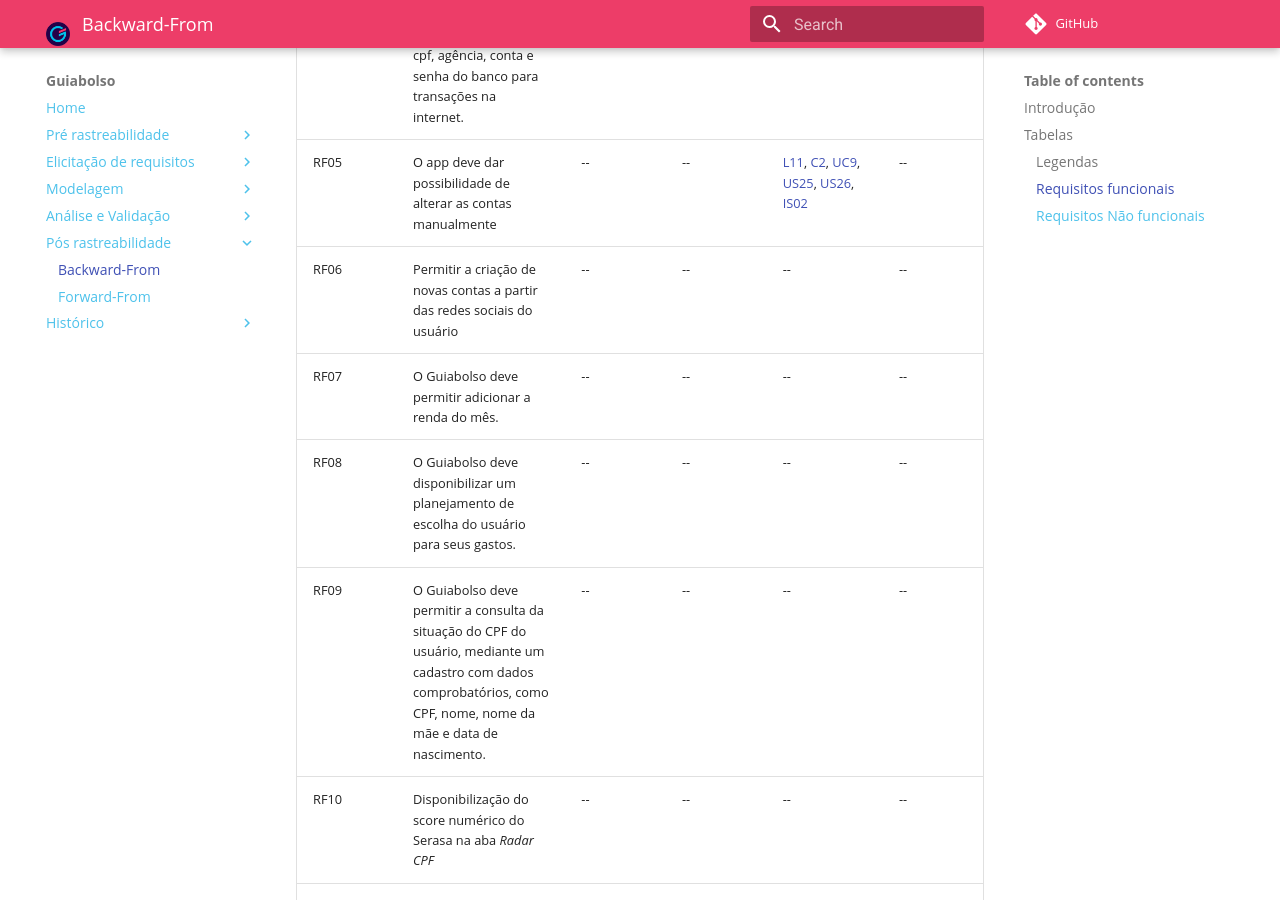
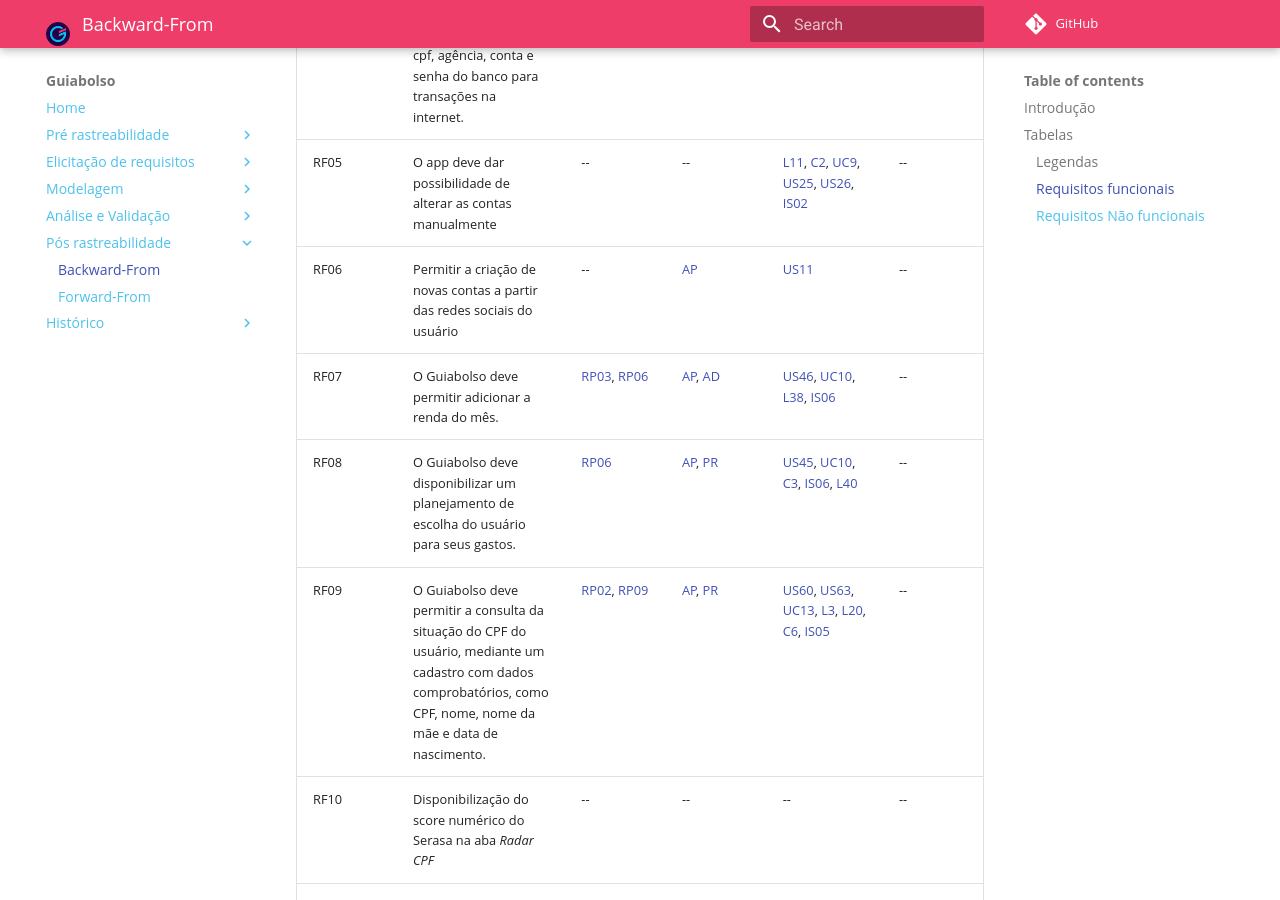
Before and after one commit to fga-disciplinas/2019.1-Guia-Bolso, an MkDocs documentation site: the page built from docs/pos-rastreabilidade/backward.md, in a window 1280 px wide and 900 px high, scrolled down 1585 px. Built offline with MkDocs 1.6.1 and Material for MkDocs 9.7.7, drawn with Linux system fonts in a browser that asks for light colours; comment, search, counter and statistics services are not loaded; old or Windows-style settings are respelled for this version of MkDocs; some of the changed text lies outside the part shown.

Commit message:
add backward até o 10

```diff
--- a/docs/pos-rastreabilidade/backward.md
+++ b/docs/pos-rastreabilidade/backward.md
@@ -12,7 +12,7 @@
 |Modelagem | US | User history (backlog)|Elicitação | AP | Análise de protocolo | | |
 |Modelagem | UC | Caso de uso |Elicitação | AD | Análise de discurso (brainstorm) |
 |Modelagem | C | Cenário |Elicitação | ENT | Entrevista |
-|Modelagem | R* | Requisito de (...)|Elicitação | INS | Instrospecção |
+|Elicitação | PR | Requisito de (...)|Elicitação | INS | Instrospecção |
 |Modelagem | IS | I star |Elicitação | Q | Questionário |
 |Modelagem | L | Léxicos |Elicitação | ST | Storytelling |
 |Modelagem | NFR | NFR Framework |--- | --- | --- |
@@ -28,10 +28,10 @@
 | RF03 | O aplicativo deve permitir a adição de mais de uma conta bancária.|[RP06](../../pre-rastreabilidade/richpicture/#rp06-financeiro-aba), [RP08](../../pre-rastreabilidade/richpicture/#rp08-configuracoes)|[AP](../../elicitacao-de-requisitos/analise-de-protocolo#verbalizacao-do-usuario)|[US26](../../modelagem/backlog#us26-visualizar-contas-e-cartoes-cadastrados), [US25](../../modelagem/backlog#us25-cadastrar-uma-nova-conta-ou-cartao), [US24](../../modelagem/backlog#c24-adicionar-conta-manual), [US27](../../modelagem/backlog#us27-remover-conta-ou-cartao), [L33](../../modelagem/lexicos#l33-conta-bancaria), [L12](../../modelagem/lexicos#l12-conta-automatica), [L11](../../modelagem/lexicos#l11-conta-manual), [UC5](../../modelagem/casos_de_uso/#uc5-atualizar-contas-e-cartoes), [UC9](../../modelagem/casos_de_uso/#uc9-adicionar-conta-bancaria-e-manual), [UC4](../../modelagem/casos_de_uso/#uc4-visualizar-contas-bancarias-e-cartoes), [IS02](../../modelagem/istar/#is02-adicionar-contas-e-cartoes), [AP](../../elicitacao-de-requisitos/analise-de-protocolo#verbalizacao-do-usuario) |--|
 | RF04 | O Guiabolso deve permitir adicionar uma conta mediante a inserção de dados válidos, como nome, cpf, agência, conta e senha do banco para transações na internet.|[RP08](../../pre-rastreabilidade/richpicture/#rp08-configuracoes)|--|[US11](../../modelagem/backlog#us11-elaborar-formulario), [US12](../../modelagem/backlog#us12-validacao-dados-de-cadastro), [US14](../../modelagem/backlog#us14-validacao-cadastro-duplicado), [US16](../../modelagem/backlog#us16-fazer-login), [US17](../../modelagem/backlog#us17-fazer-logout), [RTD04](../../modelagem/especificacao/#rtd04-cadastro), [UC1](../../modelagem/casos_de_uso/#uc1-fazer-login), [UC2](../../modelagem/casos_de_uso/#uc2-cadastrar-login) |--|
 | RF05 | O app deve dar possibilidade de alterar as contas manualmente|--|--|[L11](../../modelagem/lexicos#l11-conta-manual), [C2](../../modelagem/cenarios/#c2-adicionar-transacao-com-conta-manual), [UC9](../../modelagem/casos_de_uso/#uc9-adicionar-conta-bancaria-e-manual), [US25](../../modelagem/backlog#us25-cadastrar-uma-nova-conta-ou-cartao), [US26](../../modelagem/backlog#us26-visualizar-contas-e-cartoes-cadastrados), [IS02](../../modelagem/istar/#is02-adicionar-contas-e-cartoes) |--|
-| RF06 | Permitir a criação de novas contas a partir das redes sociais do usuário | --|--|--|--|
-| RF07 | O Guiabolso deve permitir adicionar a renda do mês.| --|--|--|--|
-| RF08 | O Guiabolso deve disponibilizar um planejamento de escolha do usuário para seus gastos.| --|--|--|--|
-| RF09 | O Guiabolso deve permitir a consulta da situação do CPF do usuário, mediante um cadastro com dados comprobatórios, como CPF, nome, nome da mãe e data de nascimento.| --|--|--|--|
+| RF06 | Permitir a criação de novas contas a partir das redes sociais do usuário |--|[AP](../../elicitacao-de-requisitos/analise-de-protocolo#verbalizacao-do-usuario)|[US11](../../modelagem/backlog/#us11-elaborar-formulario)|--|
+| RF07 | O Guiabolso deve permitir adicionar a renda do mês.|[RP03](../../pre-rastreabilidade/richpicture/#rp03-preocupacoes-do-usuario), [RP06](../../pre-rastreabilidade/richpicture/#rp06-financeiro-aba)|[AP](../../elicitacao-de-requisitos/analise-de-protocolo#verbalizacao-do-usuario), [AD](../../elicitacao-de-requisitos/brainstorm#brainstorm-1-elicitacao-de-requisitos)|[US46](../../modelagem/backlog/#us46-planejar-renda), [UC10](../../modelagem/casos_de_uso/#uc10-adicionar-planejamento), [L38](../../modelagem/lexicos/#l38-renda), [IS06](../../modelagem/istar/#is06-planejamento-de-rendas-e-gastos) |--|
+| RF08 | O Guiabolso deve disponibilizar um planejamento de escolha do usuário para seus gastos.|[RP06](../../pre-rastreabilidade/richpicture/#rp06-financeiro-aba)|[AP](../../elicitacao-de-requisitos/analise-de-protocolo#verbalizacao-do-usuario), [PR](../../elicitacao-de-requisitos/prototipacao#visao-do-usuario)|[US45](../../modelagem/backlog/#us45-planejar-gastos), [UC10](../../modelagem/casos_de_uso/#uc10-adicionar-planejamento), [C3](../../modelagem/cenarios/#c3-criar-planejamento), [IS06](../../modelagem/istar/#is06-planejamento-de-rendas-e-gastos), [L40](../../modelagem/lexicos/#l40-planejamento-financeiro)|--|
+| RF09 | O Guiabolso deve permitir a consulta da situação do CPF do usuário, mediante um cadastro com dados comprobatórios, como CPF, nome, nome da mãe e data de nascimento.|[RP02](../../pre-rastreabilidade/richpicture/#rp02-usabilidade), [RP09](../../pre-rastreabilidade/richpicture/#rp09-radar-cpf)|[AP](../../elicitacao-de-requisitos/analise-de-protocolo#verbalizacao-do-usuario), [PR](../../elicitacao-de-requisitos/prototipacao#visao-do-usuario)|[US60](../../modelagem/backlog/#us60-visualizar-status-de-avaliacao-de-credito), [US63](../../modelagem/backlog/#us63-visualizar-empresas-que-consultaram-meu-cpf), [UC13](../../modelagem/casos_de_uso/#uc13-visualizar-status-do-nome-limpo-ou-sujo), [L3](../../modelagem/lexicos/#l3-consultar-cpf), [L20](../../modelagem/lexicos/#l20-radar-cpf), [C6](../../modelagem/cenarios/#c6-consultar-cpf), [IS05](../../modelagem/istar/#is05-consultar-situacao-do-cpf)|--|
 | RF10 | Disponibilização do score numérico do Serasa na aba _Radar CPF_ | --|--|--|--|
 | RF11 | O Guiabolso pode permitir a integração com o sistema "Nota Legal" para o usuário visualizar saldo em conta e prazos.| --|--|--|--|
 | RF12 | A aba _Radar CPF_ deve exibir o score e as dicas referentes ao serasa, complementando as informações já disponíveis na aba | --|--|--|--|
```
